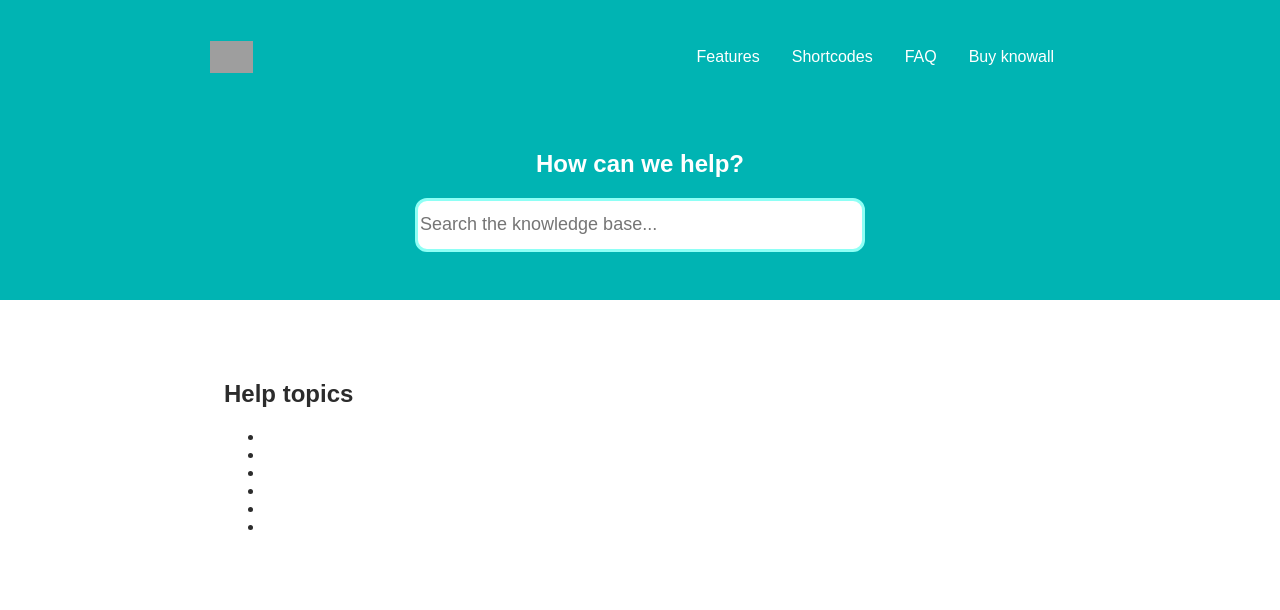
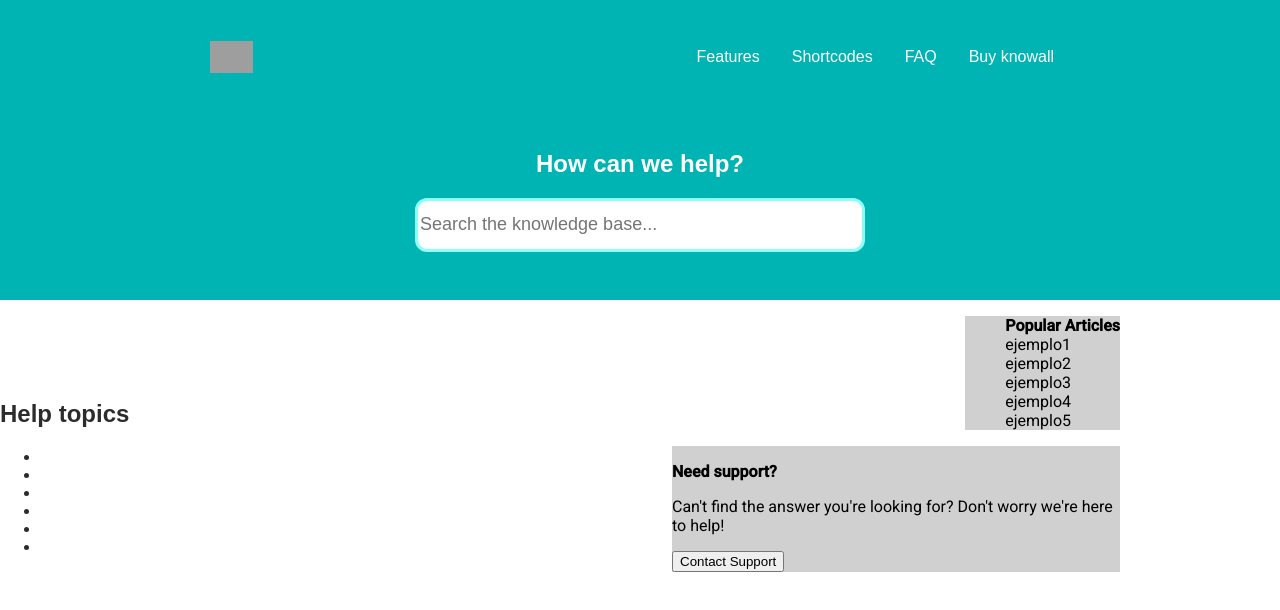
Before and after one commit to damcsb/proyectoAngular, an Angular app: page / in a window 1280 px wide. Shown: the top 610 px of the page. Built offline with nearby package versions, Linux system fonts and the light colour scheme; grey boxes are pictures that could not be loaded.

Commit message:
commit cambios

```diff
--- a/src/app/app.component.html
+++ b/src/app/app.component.html
@@ -1,2 +1,3 @@
 <app-home></app-home>
 <app-topics></app-topics>
+<app-articulos></app-articulos>
--- a/src/app/componentes/articulos/articulos.component.html
+++ b/src/app/componentes/articulos/articulos.component.html
@@ -1 +1,16 @@
-<p>articulos works!</p>
+<div class="articulo">
+    <ul class="popular">
+        <li><b>Popular Articles</b></li>
+        <li>ejemplo1</li>
+        <li>ejemplo2</li>
+        <li>ejemplo3</li>
+        <li>ejemplo4</li>
+        <li>ejemplo5</li>
+    </ul>
+
+    <div class="support">
+        <p><b>Need support?</b></p>
+        <p> Can't find the answer you're looking for? Don't worry we're here to help!</p>
+        <button class="contact">Contact Support</button>
+    </div>
+</div>
--- a/src/app/componentes/articulos/articulos.component.scss
+++ b/src/app/componentes/articulos/articulos.component.scss
@@ -0,0 +1,15 @@
+.articulo{
+    display: flex;
+    flex-direction: column;
+    align-content: flex-end;
+    align-items: flex-end;
+    justify-content: flex-end;
+    margin-right: 10em;
+}
+.popular{
+    background-color: #D0D0D0;
+    list-style: none;
+}
+.support{
+    background-color: #D0D0D0;
+}
--- a/src/app/componentes/home/home.component.scss
+++ b/src/app/componentes/home/home.component.scss
@@ -2,7 +2,6 @@
     background-color: #00b4b3;
     color: white;
     font-family: Arial;
-
 }
 
 .header{
@@ -34,6 +33,7 @@
 .logo:hover{
     cursor: pointer;
 }
+
 .menu li{
     padding: 1em;
 }
--- a/src/app/componentes/topics/topics.component.scss
+++ b/src/app/componentes/topics/topics.component.scss
@@ -1,6 +1,7 @@
 .contenedor{
     font-family: Arial;
-    width: 70%;
+    width: 40%;
     margin: 5em 10em 10em auto;
     color: rgb(44, 44, 44);
+    float: left;
 }
--- a/src/styles.scss
+++ b/src/styles.scss
@@ -28,6 +28,8 @@ $proyecto-theme: mat-light-theme($proyecto-primary, $proyecto-accent, $proyecto-
 
 /* You can add global styles to this file, and also import other style files */
 
-$normalcolor: #868686;
+
 html, body { height: 100%; }
 body { margin: 0; font-family: Roboto, "Helvetica Neue", sans-serif; }
+
+$color-body: #D0D0D0;
```
